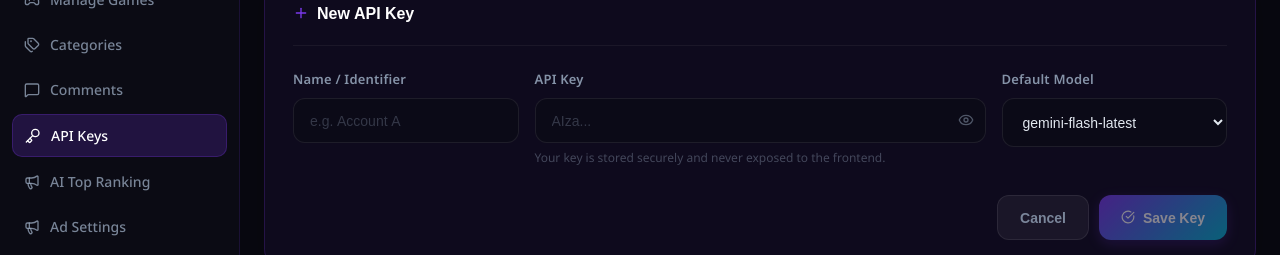
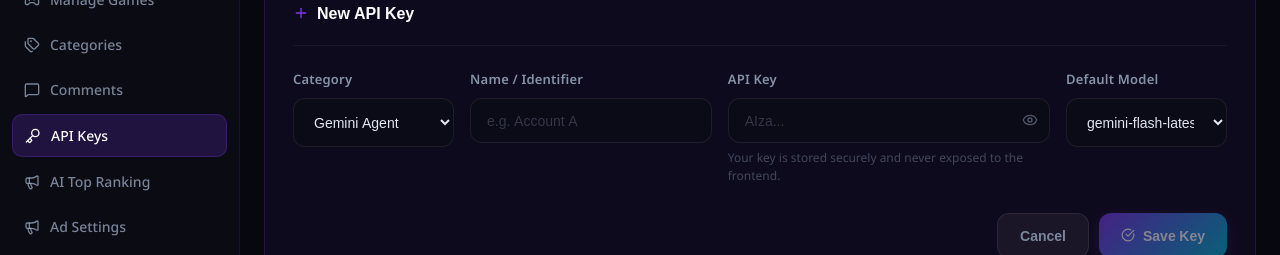
Before and after one commit to apple122/LAGAME, a React (Vite) app: page /ap-admin/api-keys in a window 1280 px wide. Both pictures are taken after a click on the button "Add Key". Shown: the part 221-476 px from the top of the page. Built offline with nearby package versions, Linux system fonts and the light colour scheme; no server answers; the database is empty.

Commit message:
feat: Add API key categories for Gemini and SteamGridDB

```diff
--- a/src/lib/gemini.ts
+++ b/src/lib/gemini.ts
@@ -9,6 +9,7 @@ export interface GeminiKey {
   model: string
   cooldown_until: string | null
   created_at: string
+  category?: string
 }
 
 /**
--- a/src/pages/Admin/ApiKeys/ManageApiKeys.tsx
+++ b/src/pages/Admin/ApiKeys/ManageApiKeys.tsx
@@ -37,7 +37,7 @@ const MonoKey = styled.div`
 `
 
 const AddFormGrid = styled.div`
-  display: grid; grid-template-columns: 1fr 2fr 1fr; gap: 16px;
+  display: grid; grid-template-columns: 1fr 1.5fr 2fr 1fr; gap: 16px;
   @media (max-width: 700px) { grid-template-columns: 1fr; }
 `
 
@@ -49,6 +49,7 @@ export default function ManageApiKeys() {
   const [showForm, setShowForm] = useState(false)
   const [formName, setFormName] = useState('')
   const [formKey, setFormKey] = useState('')
+  const [formCategory, setFormCategory] = useState('gemini')
   const [formModel, setFormModel] = useState('gemini-flash-latest')
   const [showKey, setShowKey] = useState(false)
   const [saving, setSaving] = useState(false)
@@ -67,7 +68,7 @@ export default function ManageApiKeys() {
     if (!formName.trim() || !formKey.trim()) return
     setSaving(true)
     const { error } = await (supabase as any).from('gemini_api_keys').insert({
-      name: formName, api_key: formKey, model: formModel
+      name: formName, api_key: formKey, model: formModel, category: formCategory
     })
     setSaving(false)
     if (!error) {
@@ -136,6 +137,14 @@ export default function ManageApiKeys() {
           </CardHeader>
           <AddFormGrid>
             <Field>
+              <Label>Category</Label>
+              <Select value={formCategory} onChange={e => setFormCategory(e.target.value)}>
+                <option value="gemini">Gemini Agent</option>
+                <option value="steamgriddb">SteamGridDB</option>
+                <option value="other">Other</option>
+              </Select>
+            </Field>
+            <Field>
               <Label>Name / Identifier</Label>
               <Input placeholder="e.g. Account A" value={formName} onChange={e => setFormName(e.target.value)} />
             </Field>
@@ -193,7 +202,7 @@ export default function ManageApiKeys() {
         ) : (
           <div>
             <KeyRowHead>
-              <div>Name & Model</div>
+              <div>Name & Category</div>
               <HideMobile><div>API Key</div></HideMobile>
               <HideMobile><div>Status</div></HideMobile>
               <HideMobile><div>Cooldown</div></HideMobile>
@@ -205,7 +214,10 @@ export default function ManageApiKeys() {
                 <KeyRow key={key.id}>
                   <div>
                     <div style={{ fontWeight: 600, color: '#e2e8f0', fontSize: 14 }}>{key.name}</div>
-                    <div style={{ fontSize: 12, color: 'rgba(148,163,184,0.4)', marginTop: 3 }}>{key.model}</div>
+                    <div style={{ fontSize: 12, color: 'rgba(148,163,184,0.4)', marginTop: 3 }}>
+                      {key.category === 'steamgriddb' ? 'SteamGridDB' : key.category === 'other' ? 'Other' : 'Gemini Agent'}
+                      {key.model && key.category === 'gemini' ? ` • ${key.model}` : ''}
+                    </div>
                   </div>
                   <HideMobile>
                     <MonoKey>
```
Also changed, not shown: 1 other file (tests, documents, lock files or other folders).
